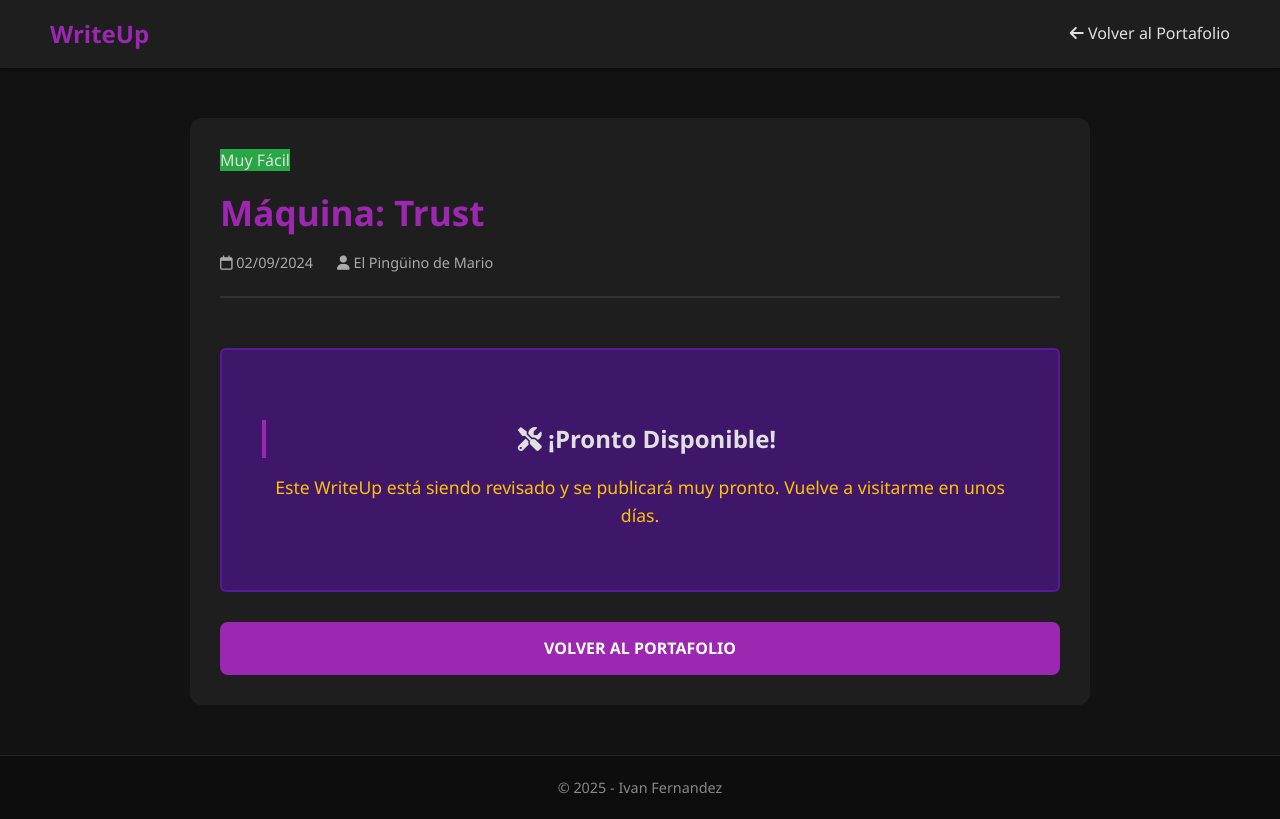
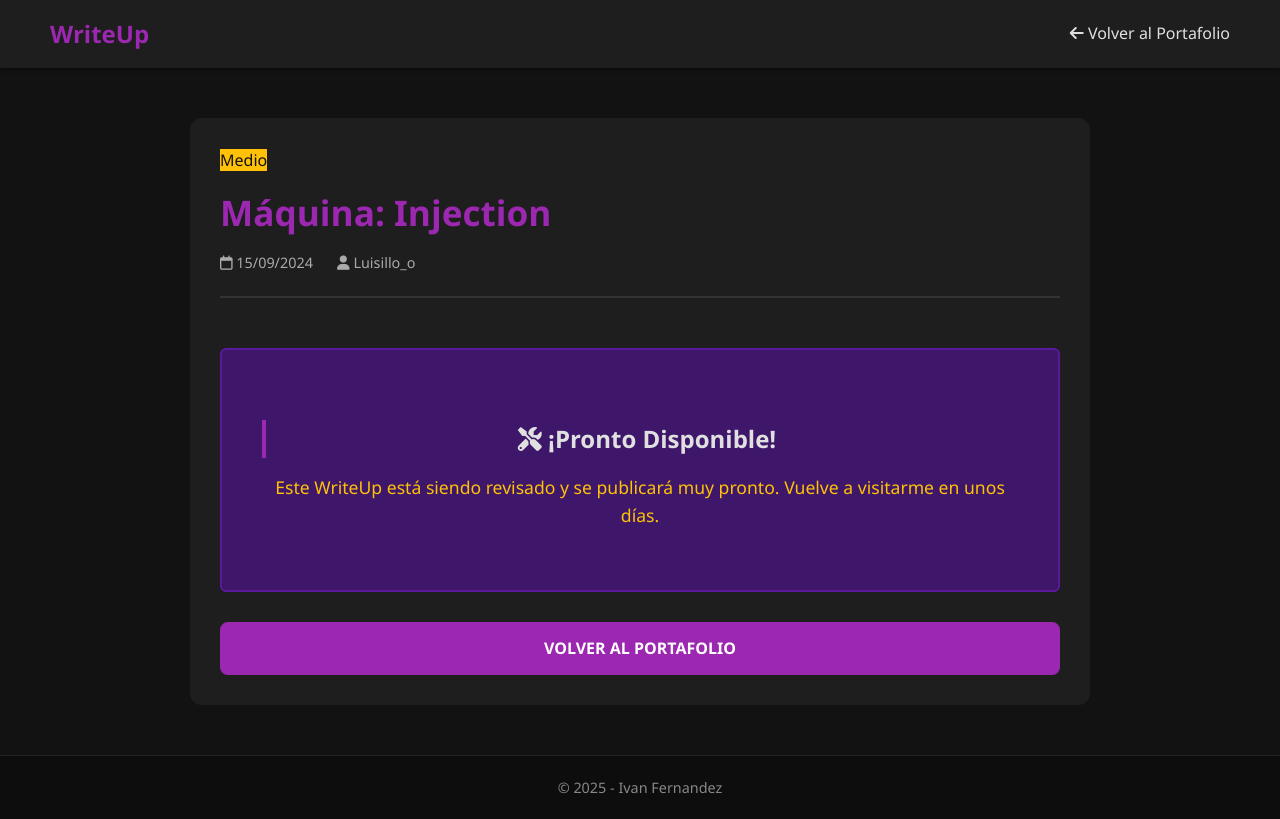
Before and after one commit to IvaaanFedzz/Portfolio-IvanFedz, a plain HTML site: page writeups/injection.html in a window 1280 px wide. Drawn offline with Linux system fonts and the light colour scheme.

Commit message:
Update injection.html

```diff
--- a/writeups/injection.html
+++ b/writeups/injection.html
@@ -1,10 +1,9 @@
-
 <!DOCTYPE html>
 <html lang="es">
 <head>
     <meta charset="UTF-8">
     <meta name="viewport" content="width=device-width, initial-scale=1.0">
-    <title>WriteUp - Trust</title>
+    <title>WriteUp - Injection</title>
     <link rel="stylesheet" href="https://cdnjs.cloudflare.com/ajax/libs/font-awesome/6.0.0/css/all.min.css">
     <!-- Ruta correcta para el CSS en la carpeta padre -->
     <link rel="stylesheet" href="../style.css">
@@ -22,11 +21,11 @@
     <section class="article-container">
 
         <header class="article-header">
-            <span class="badge easy">Muy Fácil</span>
-            <h1>Máquina: Trust</h1>
+            <span class="badge medium">Medio</span>
+            <h1>Máquina: Injection</h1>
             <div class="meta-info">
-                <span><i class="far fa-calendar"></i> 02/09/2024</span>
-                <span><i class="fas fa-user"></i> El Pingüino de Mario</span>
+                <span><i class="far fa-calendar"></i> 15/09/2024</span>
+                <span><i class="fas fa-user"></i> Luisillo_o</span>
             </div>
         </header>
 
```
